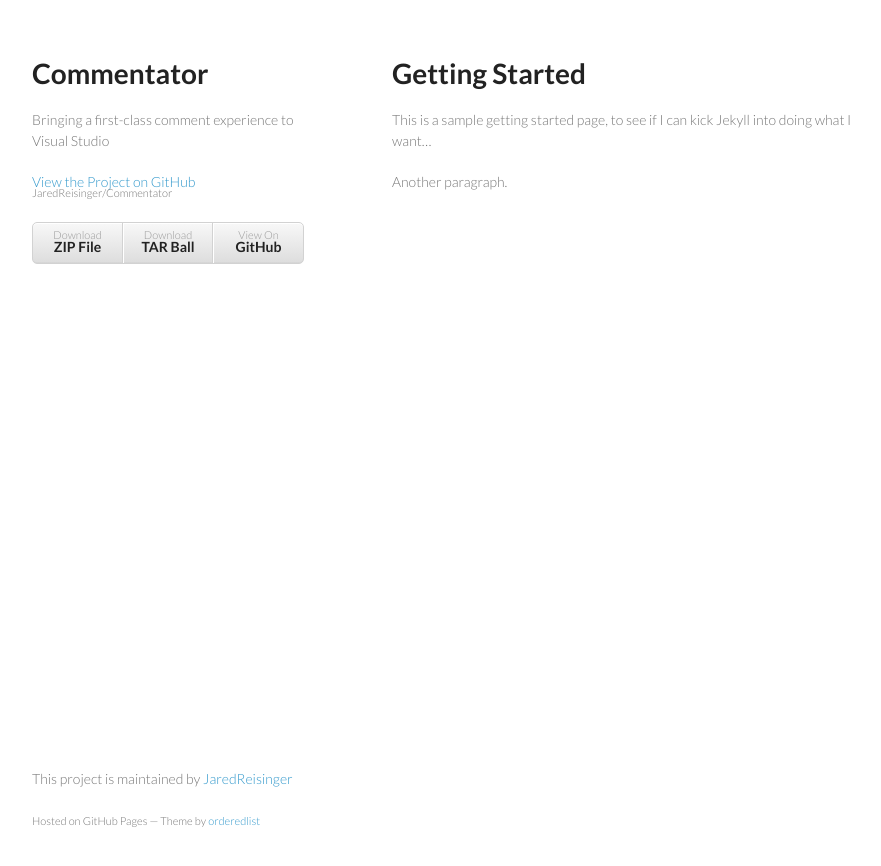
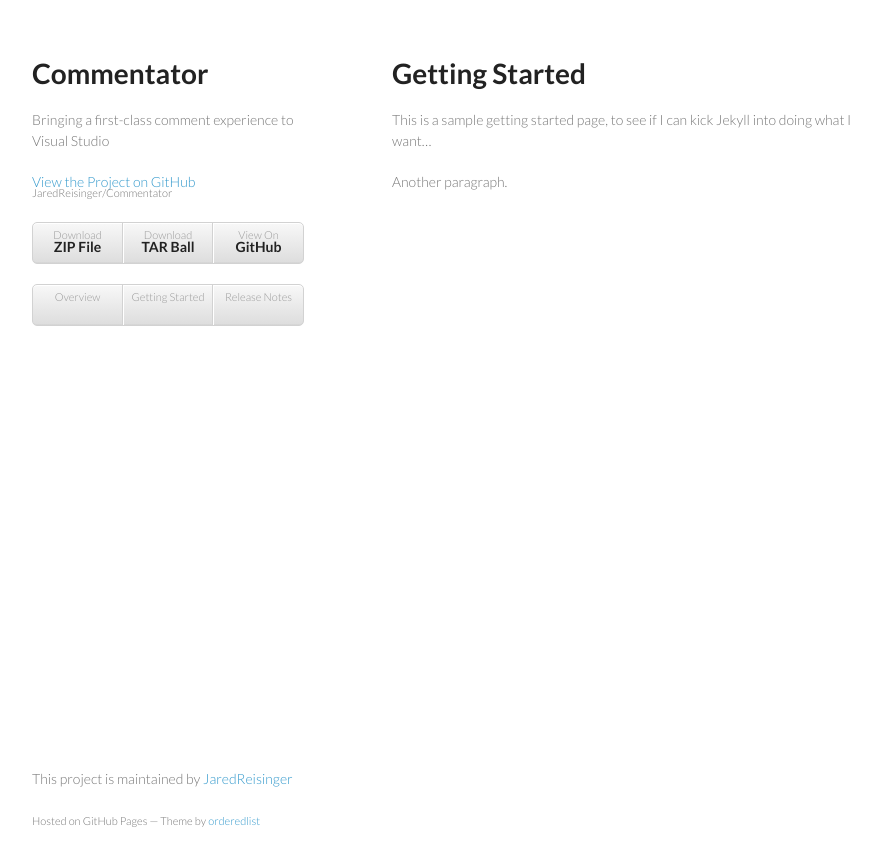
Before and after one commit to JaredReisinger/Commentator, a Jekyll site: the page built from GettingStarted.md, in a window 1280 px wide. Shown: the top 866 px of the page, without its empty margins (178-1059 px from the left). Built offline with Jekyll 4.4.1, drawn with Linux system fonts in a browser that asks for light colours.

Commit message:
New default layout with links

```diff
--- /dev/null
+++ b/_data/mainlinks.yml
@@ -0,0 +1,8 @@
+- title: Overview
+  link: index.html
+
+- title: Getting Started
+  link: GettingStarted.html
+
+- title: Release Notes
+  link: ReleaseNotes.html
--- a/_layouts/default.html
+++ b/_layouts/default.html
@@ -15,17 +15,27 @@
   <body>
     <div class="wrapper">
       <header>
+
         <h1>Commentator</h1>
+
         <p>Bringing a first-class comment experience to Visual Studio</p>
 
-        <p class="view"><a href="https://github.com/JaredReisinger/Commentator">View the Project on GitHub <small>JaredReisinger/Commentator</small></a></p>
-
+        <p class="view">
+          <a href="https://github.com/JaredReisinger/Commentator">View the Project on GitHub <small>JaredReisinger/Commentator</small></a>
+        </p>
 
         <ul>
           <li><a href="https://github.com/JaredReisinger/Commentator/zipball/master">Download <strong>ZIP File</strong></a></li>
           <li><a href="https://github.com/JaredReisinger/Commentator/tarball/master">Download <strong>TAR Ball</strong></a></li>
           <li><a href="https://github.com/JaredReisinger/Commentator">View On <strong>GitHub</strong></a></li>
         </ul>
+
+        <ul>
+          {% for item in site.data.mainlinks %}
+          <li><a href="{{ item.link }}">{{ item.title }}</a></li>
+          {% endfor %}
+        </ul>
+
       </header>
       <section>
       {{ content }}
```
